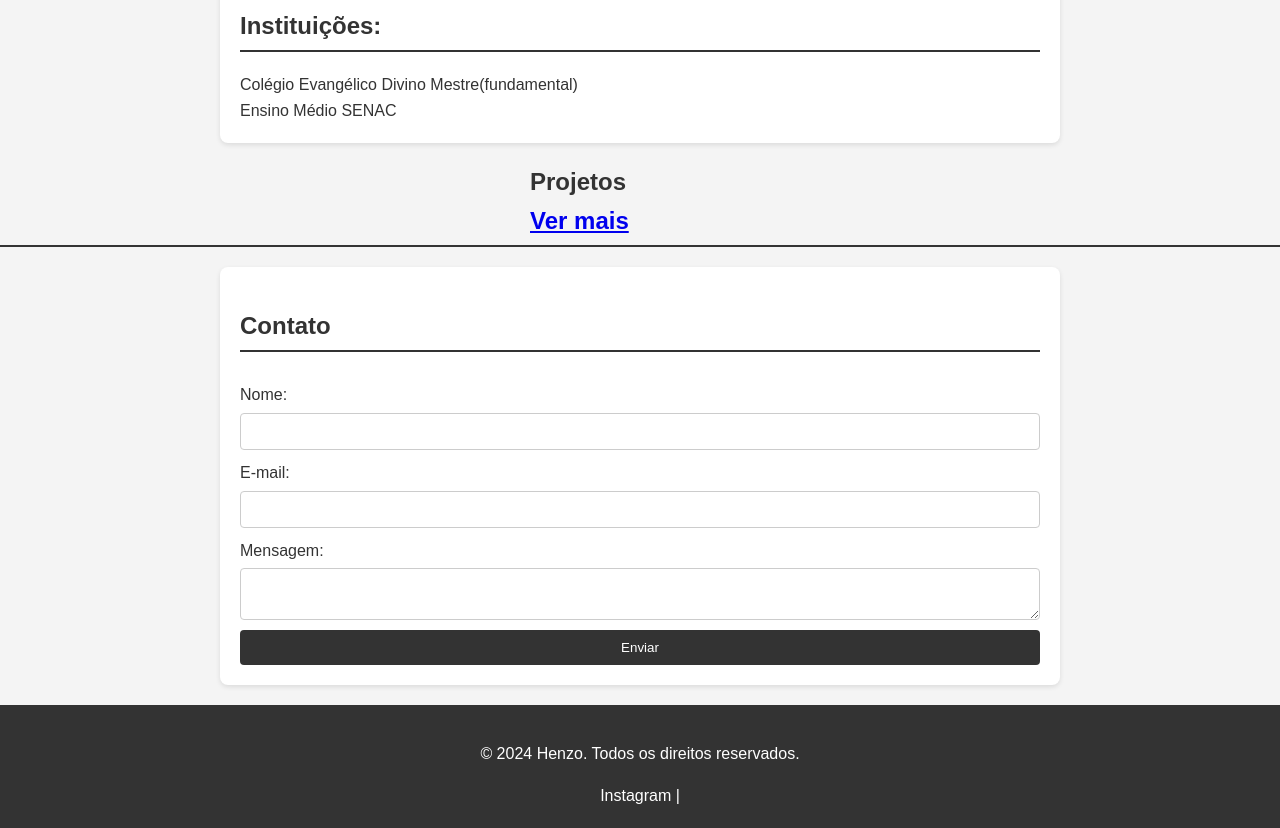
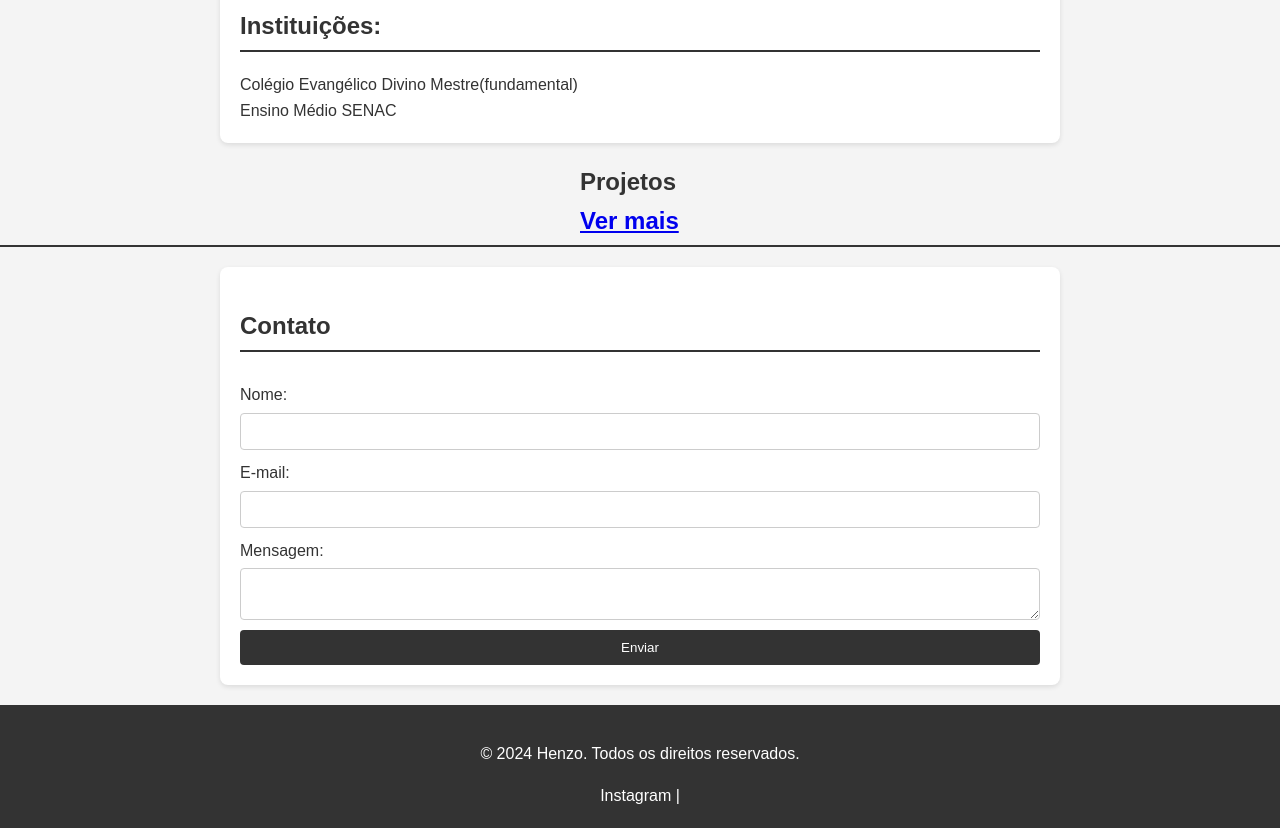
Before and after one commit to henzobolis/portfoliohenzo, a plain HTML site: page index.html in a window 1280 px wide. Shown: the part 853-1681 px from the top of the page. Drawn offline with Linux system fonts and the light colour scheme.

Commit message:
Update portifolio.css

```diff
--- a/css/portifolio.css
+++ b/css/portifolio.css
@@ -118,7 +118,7 @@ footer {
 }
 
 #h2projeto{
-    padding-left: 530px;
+    padding-left: 580px;
 }
 
 .habilidades {
```
